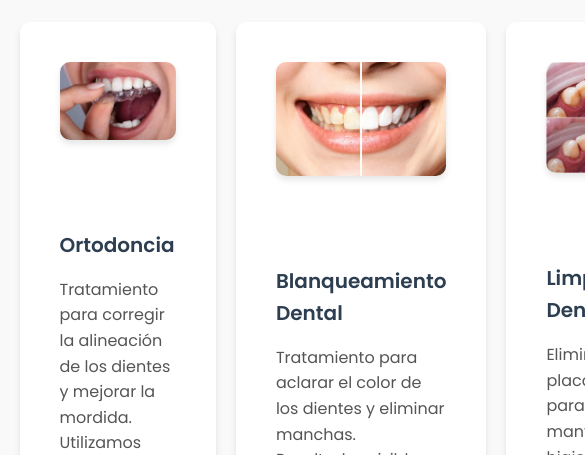
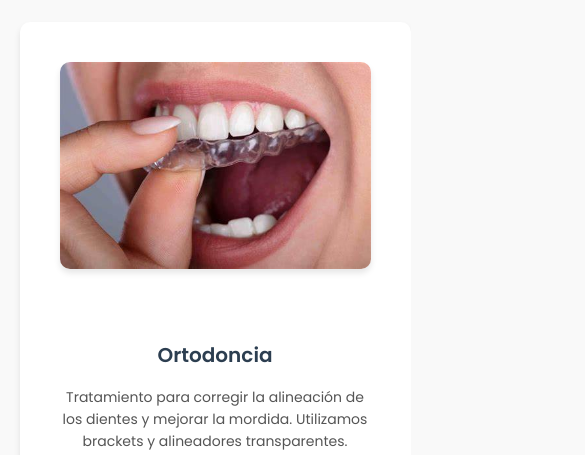
Before and after one commit to frarareol/mi-pagina-web, a plain HTML site: page servicios.html in a window 390 px wide. Shown: the part 389-844 px from the top of the page, 585 px wide, since content can reach past the window. Drawn offline with Linux system fonts and the light colour scheme.

Commit message:
Update styles.css

```diff
--- a/styles.css
+++ b/styles.css
@@ -308,7 +308,7 @@ header nav ul li a:hover {
   box-shadow: 0 8px 12px rgba(0, 0, 0, 0.2);
 }
 
-/* Sección Servicios */
+/* Estilos generales de la sección Servicios */
 #services {
     padding: 60px 0;
     background-color: #f9f9f9;
@@ -366,6 +366,51 @@ header nav ul li a:hover {
     font-size: 16px;
     line-height: 1.6;
     color: #555;
+}
+
+/* Ajustes para móviles */
+@media (max-width: 768px) {
+    .services-grid {
+        grid-template-columns: repeat(1, 1fr); /* Cambia a una columna en móviles */
+        gap: 20px; /* Espacio entre las tarjetas */
+    }
+
+    .service-card {
+        width: 100%; /* Ocupa el 100% del ancho */
+        margin-bottom: 20px; /* Espacio entre las tarjetas */
+    }
+
+    .service-image img {
+        width: 100%; /* La imagen ocupa el 100% del contenedor */
+        height: auto; /* Mantiene la proporción de la imagen */
+        border-radius: 10px; /* Bordes redondeados */
+    }
+
+    .service-text {
+        padding: 0 20px; /* Añade un poco de padding a los lados */
+        text-align: center; /* Centra el texto */
+    }
+
+    .service-text h4 {
+        font-size: 24px; /* Tamaño del título */
+        margin-bottom: 15px; /* Espacio después del título */
+    }
+
+    .service-text p {
+        font-size: 16px; /* Tamaño del texto */
+        line-height: 1.6; /* Mejora la legibilidad */
+    }
+}
+
+/* Ajustes para pantallas muy pequeñas (smartphones) */
+@media (max-width: 480px) {
+    .service-text h4 {
+        font-size: 20px; /* Tamaño más pequeño para el título */
+    }
+
+    .service-text p {
+        font-size: 14px; /* Tamaño más pequeño para el texto */
+    }
 }
 
 /* Sección Testimonios */
```
Lines whose indentation alone changed are shown as unchanged.
